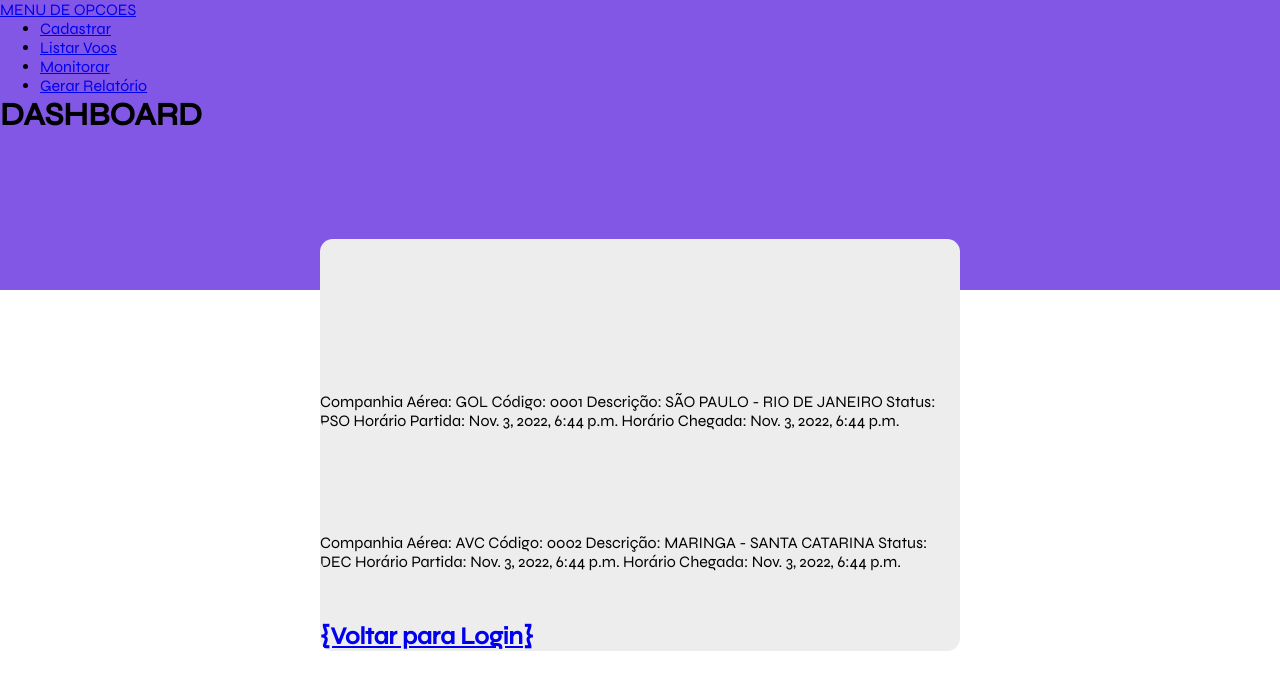
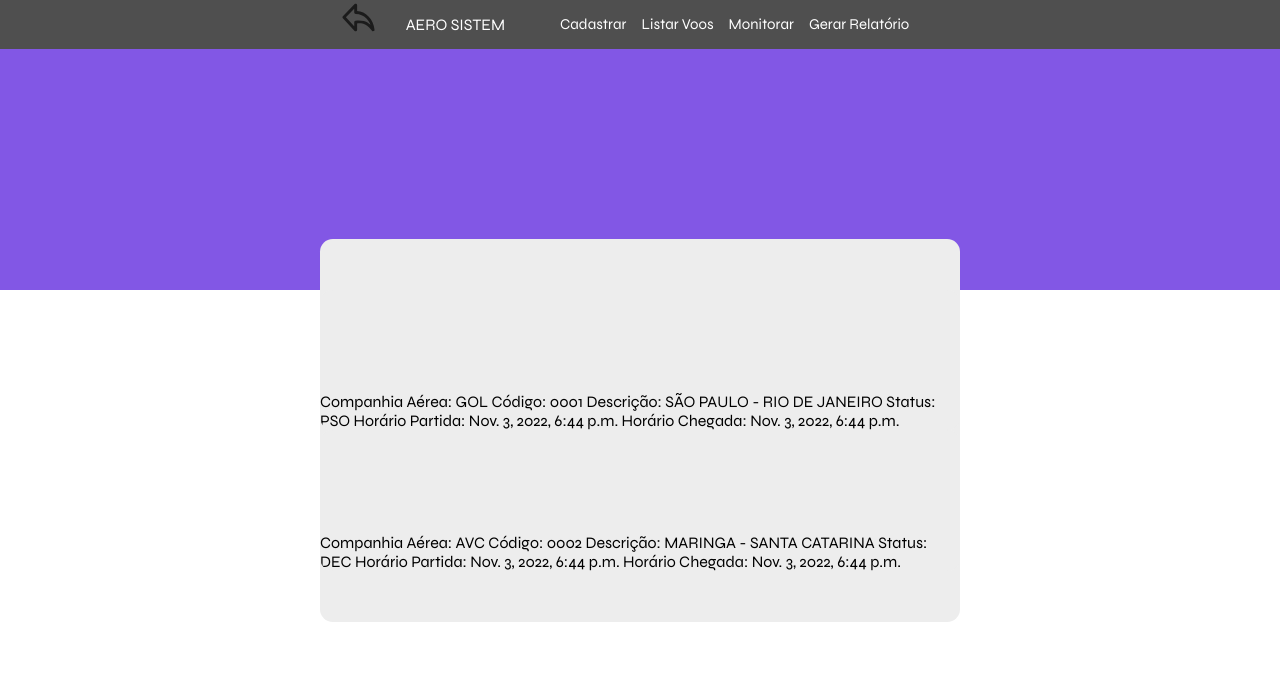
Before and after one commit to FengYungz/sistema_aeroporto, a Django app: page /home/ in a window 1280 px wide. Shown: the top 690 px of the page. Run offline with Django 4.2, Linux system fonts and the light colour scheme; data comes from the database, SQL or seed files in the repository; both versions use the stored data as it was after the commit.

Commit message:
Arrumando menu

```diff
--- a/webapp/MyProj/book/static/css/home.css
+++ b/webapp/MyProj/book/static/css/home.css
@@ -20,3 +20,43 @@ header {
     padding-top: 6.4rem;
     overflow: hidden;
 }
+
+.content{
+    display: flex;
+    justify-content: center;
+    background-color: var(--text);
+
+}
+
+.column-left{
+    display: flex;
+    justify-content: center;
+    padding: 15px;
+}
+
+a {
+    margin-right: 15px;
+    text-decoration: none;
+    color: var(--branco);
+}
+
+a:hover {
+    background-color: var(--fundo);
+    border-radius: 5px;
+    transition: 0.5s;
+}
+
+ul{
+    display: flex;
+    justify-content: center;
+    list-style-type: none;
+}
+
+li{
+    font-size: 15px;
+}
+
+a img{
+    height: 35px;
+    width: 35px;
+}
--- a/webapp/MyProj/template/home.html
+++ b/webapp/MyProj/template/home.html
@@ -15,8 +15,9 @@
     {% block content %}
         <header>
             <div class="content">
+                <a class="voltar" href="{% url 'login' %}"><img src="{% static 'images/back.svg' %}" alt=""></a>
                 <div class="column-left">
-                  <a href="{% url 'home' %}">MENU DE OPCOES</a>
+                  <a href="{% url 'home' %}">AERO SISTEM</a>
                   <ul class="menu">
                     <li><a href="{% url 'cadastrar' %}">Cadastrar</a></li>
                     <li><a href="{% url 'central' %}">Listar Voos</a></li>
@@ -24,7 +25,6 @@
                     <li><a href="{% url 'relatorio' %}">Gerar Relatório</a></li>
                   </ul>
                 </div>
-            <h1>DASHBOARD</h1>
         </header>
         <div class="dashboard">
             {% for voo in voos_dinamico %}
@@ -58,6 +58,5 @@
         </div>
     {% endfor %}
     {% endblock %}
-    <h2><a href="{% url 'login' %}">{Voltar para Login}</a></h2>
 </body>
 </html>
```
Also changed, not shown: webapp/MyProj/book/static/images/back.svg (added), webapp/MyProj/db.sqlite3.
